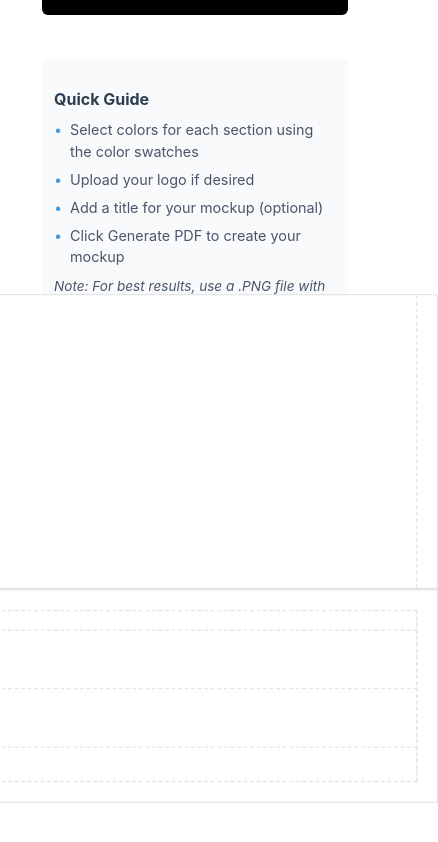
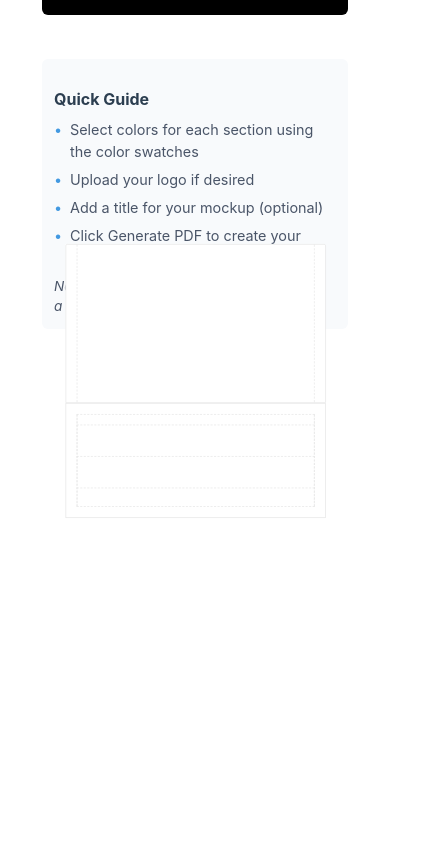
Before and after one commit to dustinwebercodes/burnpad-mockup-generator, a React (Vite) app: page / in a window 390 px wide. Shown: the part 794-1636 px from the top of the page, 438 px wide, since content can reach past the window. Built offline with nearby package versions, Linux system fonts and the light colour scheme.

Commit message:
Adjusted preview scaling for better mobile display

```diff
--- a/src/App.jsx
+++ b/src/App.jsx
@@ -98,13 +98,13 @@ const PreviewSection = styled.div`
   @media (max-width: 768px) {
     width: 100%;
     margin: 0 auto;
-    transform: scale(0.8);
+    transform: scale(0.6);
     transform-origin: top center;
   }
 
   @media (max-width: 480px) {
-    transform: scale(0.65);
-    margin: -50px auto;
+    transform: scale(0.35);
+    margin: -100px auto;
   }
 `;
 
```
